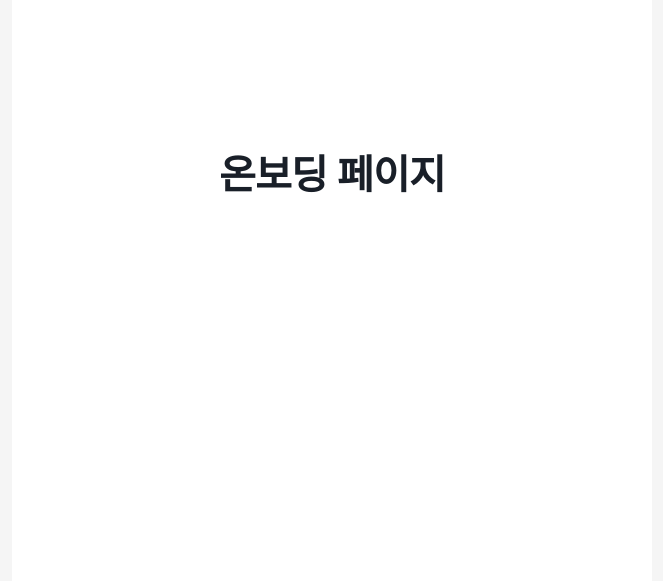
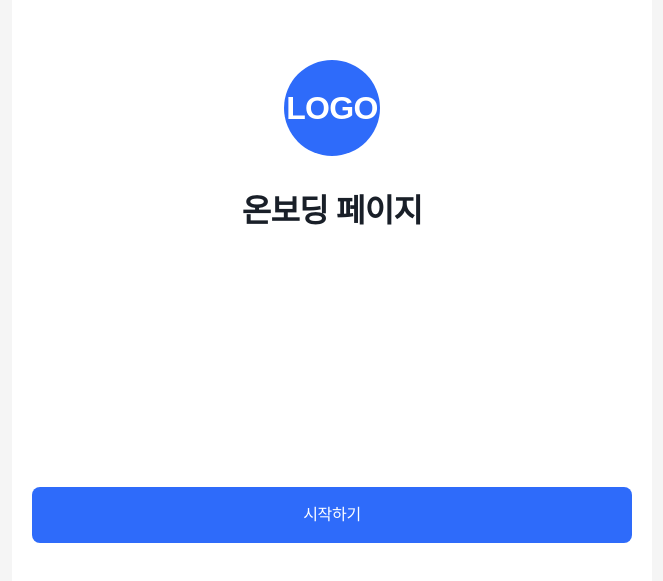
Before and after one commit to YAPP-Github/27th-Web-Team-2-FE, a Next.js app: page / in a window 1280 px wide. Shown: the part 217-798 px from the top of the page, without its empty margins (308-971 px from the left). Built offline with nearby package versions, Linux system fonts and the light colour scheme; a web font is replaced by a local one.

Commit message:
feat: 온보딩페이지

```diff
--- a/src/app/page.tsx
+++ b/src/app/page.tsx
@@ -1,11 +1,28 @@
+import Link from 'next/link';
+
+import Button from '@/shared/ui/button/Button';
+
 export default function OnboardingPage() {
   return (
-    <div className='flex min-h-screen items-center justify-center'>
-      <div className='text-center'>
-        <h1 className='text-headline-1 text-text-primary mb-4'>
-          온보딩 페이지
-        </h1>
+    <div className='flex min-h-screen flex-col items-center justify-between px-5 py-10'>
+      <div className='flex flex-1 items-center justify-center'>
+        <div className='text-center'>
+          {/* TODO: 실제 로고 이미지로 교체 필요 */}
+          <div className='mb-8 flex justify-center'>
+            <div className='bg-primary-default flex h-24 w-24 items-center justify-center rounded-full'>
+              <span className='text-headline-2 text-text-inverse'>LOGO</span>
+            </div>
+          </div>
+
+          <h1 className='text-headline-2 text-text-primary mb-4'>
+            온보딩 페이지
+          </h1>
+        </div>
       </div>
+
+      <Link href='/create' className='w-full'>
+        <Button fullWidth>시작하기</Button>
+      </Link>
     </div>
   );
 }
```
